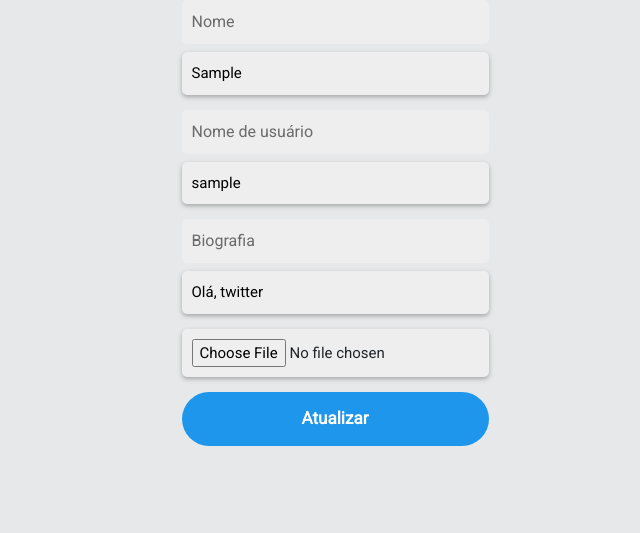
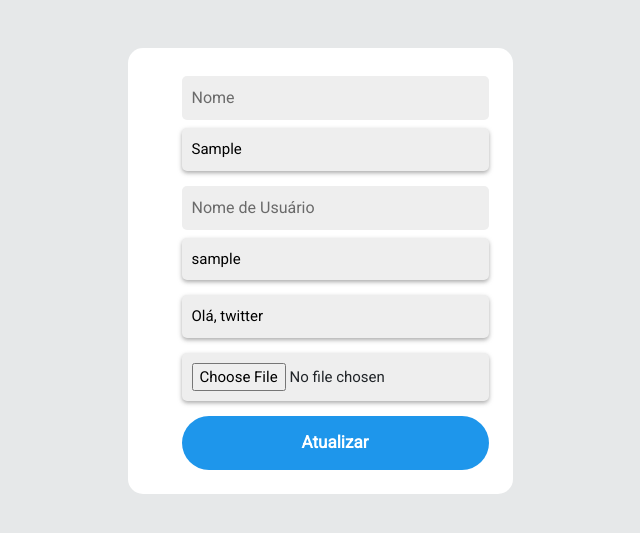
Before and after one commit to antoniopereira07/twitter_project, a Django app: page /editar/ in a window 1280 px wide. Shown: the part 56-589 px from the top of the page, without its empty margins (320-960 px from the left). Run offline with Django 5.2, Linux system fonts and the light colour scheme; the visitor is signed in with stand-in values (Sample User, id 1); some libraries are stand-ins or nearby versions.

Commit message:
update edit

```diff
--- a/twitter/templates/twitter/editar.html
+++ b/twitter/templates/twitter/editar.html
@@ -3,7 +3,7 @@
 {% block content %}
 
 <div id="main" class="container-fluid d-flex">
-    <div class="">
+    <div class="login-page mt-5 mb-5 pt-4 pl-4">
         <div id="inputTweetArea" class="tweet-wrap2">
             <div class="d-flex">
                 <div class="col-xs">
@@ -13,24 +13,21 @@
                 </div>
 
                 <!-- Formulario -->
-                <form class="col pr-0" method="post" enctype="multipart/form-data">
+                <form class="col pt-1 pr-4 pb-4" method="post" enctype="multipart/form-data">
                     {% csrf_token %}
                     <div class="input-wrapper">
-                        <label>Nome</label>
-                        {{ user_form.first_name | add_placeholder:"Nome" }}
+                        <label for="first_name">Nome</label>
+                        <input type="text" id="first_name" name="first_name" autocomplete="given-name" placeholder="Primeiro Nome" value="{{ user_form.first_name.value }}">
                     </div>
                     <div class="input-wrapper">
-                        <label for="user-name-id">Nome de usuário</label>
-                        {{ user_form.username | add_placeholder:"Nome de Usuário"}}
+                        <label for="username">Nome de Usuário</label>
+                        <input type="text" id="username" name="username" autocomplete="given-name" placeholder="Nome de Usuário" value="{{ user_form.username.value }}">
                     </div>
                     <div class="input-wrapper">
-                        <label>Biografia</label>
                         {{ profile_form.bio | add_placeholder:"Biografia" }}
                     </div>
                     <div class="input-wrapper">
                         {{ profile_form.image }}
-                    </div>
-                    <div class="input-wrapper">
                     </div>
 
                     <button class="twitter-btn">Atualizar</button>
```
